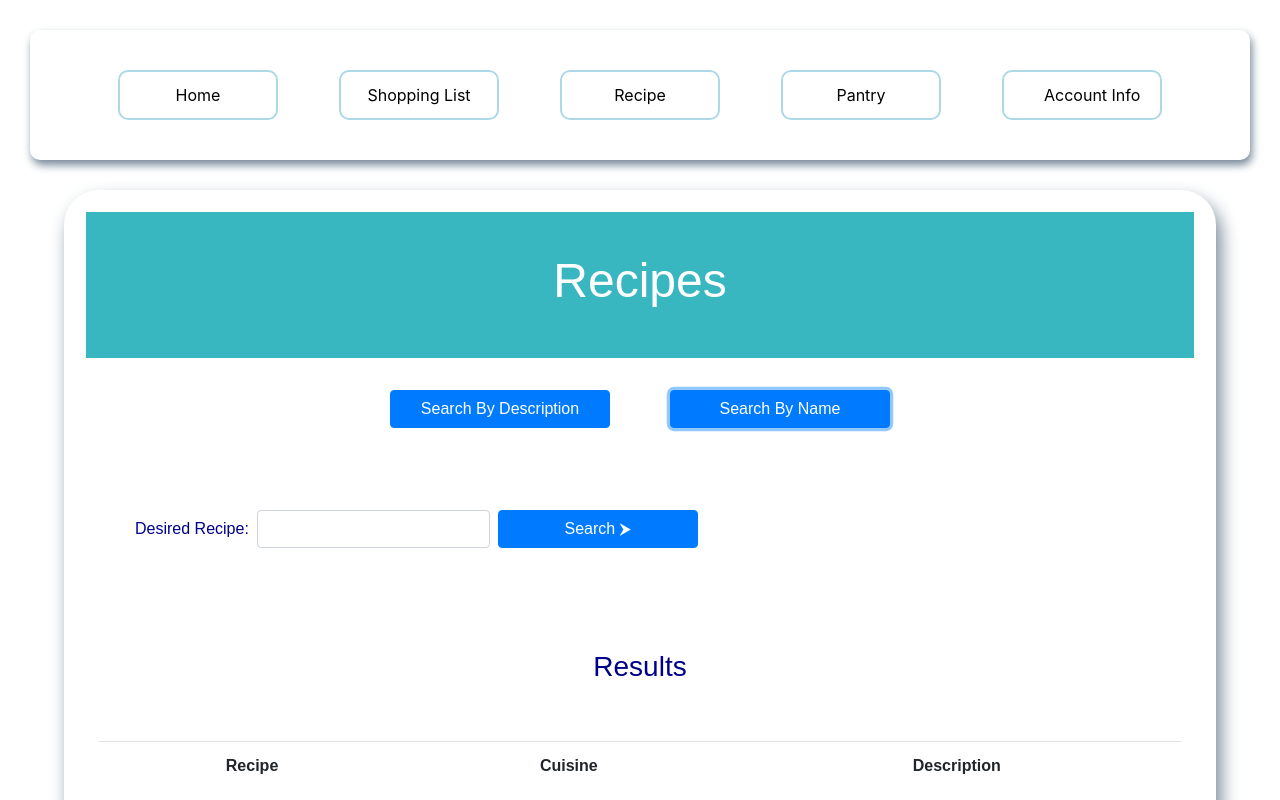
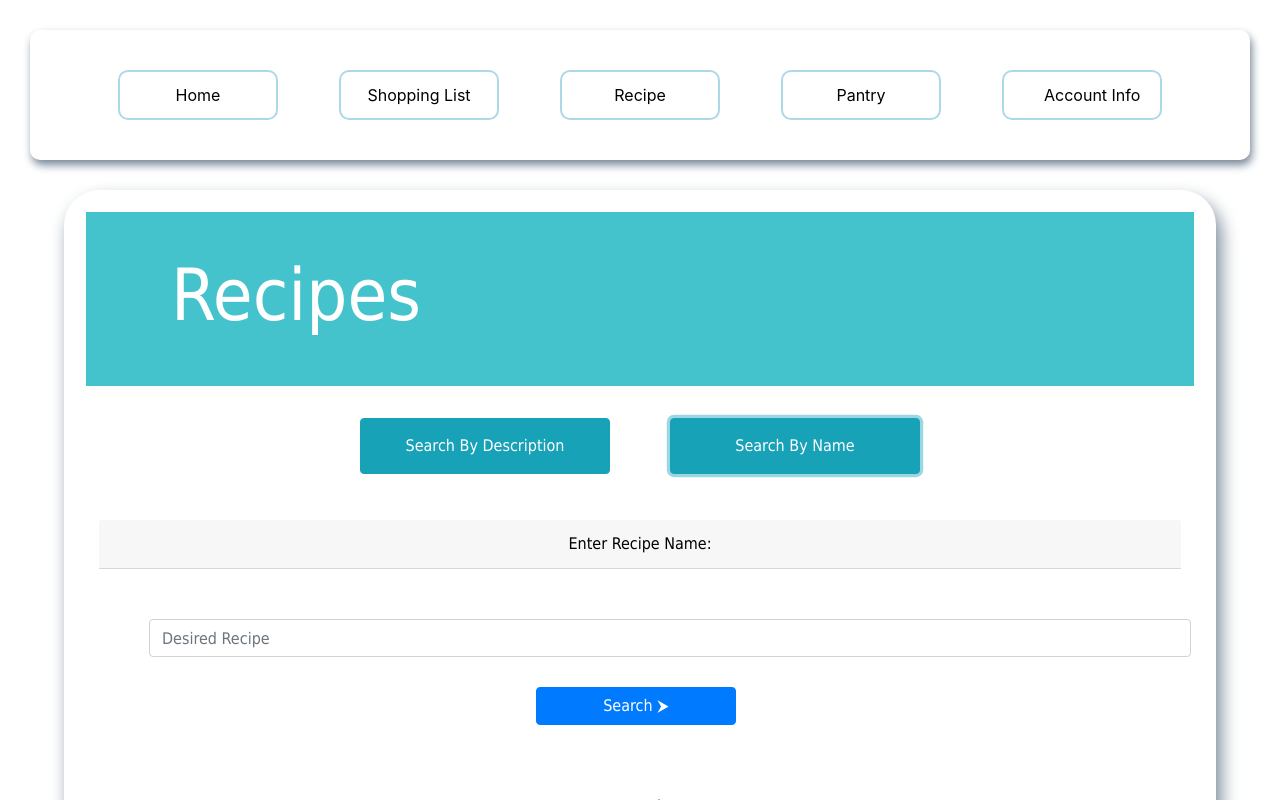
Before and after one commit to WilRBonilla/SLG, an Angular app in the folder SLG-NG/: page /recipe in a window 1280 px wide. Both pictures are taken after a click on the button "Search By Name". Shown: the top 800 px of the page. Built offline with nearby package versions, Linux system fonts and the light colour scheme.

Commit message:
Recipe- replaced table with cards

```diff
--- a/SLG-NG/src/app/components/recipe/recipe.component.css
+++ b/SLG-NG/src/app/components/recipe/recipe.component.css
@@ -12,8 +12,8 @@ body {
     padding: 20px;
     width: 90%;
     height: fit-content;
-    font-family: sans-serif;
-    color: darkblue;
+    font-family: Tahoma, Geneva, sans-serif;
+    color: black;
     border-radius: 35px;
     text-align: center;
     margin: auto;
--- a/SLG-NG/src/app/components/recipe/recipe.component.html
+++ b/SLG-NG/src/app/components/recipe/recipe.component.html
@@ -1,67 +1,54 @@
+
 <div class="div">
   <div class=container-fluid
-  style="color:white; border: 2px solid; background-color:  #39b7c0">
-  <h1 style="font-size:48px;font-style:bold; padding: 40px 70px">Recipes</h1>
+  style=" text-align:left; color:white; border: 2px solid; background-color:  #45c3cc">
+  <h1 style="font-size:72px;font-style:bold; padding: 40px 70px">Recipes</h1>
   </div>
 
 
   <div class="container" id="myGroup">
     <p>
-        <a class="btn btn-primary" data-toggle="collapse" href="#collapser" role="button" aria-expanded="false" aria-controls="collapseExample" style="margin:30px; width:220px">
+        <a class="btn btn-info" data-toggle="collapse" href="#collapser" role="button" aria-expanded="false" aria-controls="collapseExample" style="margin:30px; padding:15px 40px; width:250px">
             Search By Description
         </a>
-        <button class="btn btn-primary" type="button" data-toggle="collapse" data-target="#collapseExample2" aria-expanded="false" aria-controls="collapseExample2" style="margin:30px; width:220px">
+        <button class="btn btn-info" type="button"  data-toggle="collapse" data-target="#collapseExample2" aria-expanded="false" aria-controls="collapseExample2" style="margin:30px; padding:15px 40px; width:250px">
             Search By Name
         </button>
     </p>
 
     <div class="collapse" id="collapser" data-parent="#myGroup" text-center>
-     <div class="card-body">
-              <div class="container-fluid mb-3">
-            <div class="row">
-              <div class="row mb-3 mt-3 ml-3">
-                <div id="search">
-                <form class="form-inline">
-                  <label class="form-control-label mr-2" for="recipecuisine">Enter Description:</label>
-                    <input class="form-control mr-2" [(ngModel)]="cuisine" name="cuis" type = "text" id="recipecuisine" placeholder="eg. Spicy, Italian">
-                    <button class="btn btn-primary mr-2" (click)="recipeResults()" id="searchCuisine" type="submit" style="width:200px">Search ⮞</button>
-                </form>
-            </div></div>
-            </div></div>
-            </div></div>
+     <div class="card-header">
+          Enter Description:
+        </div>
+        <div class="card-body">
+          <input class="form-control mr-2" [(ngModel)]="cuisine" name="cuis" type = "text" id="recipecuisine" placeholder="eg. Spicy, Italian"  style="margin:30px">
+          <button class="btn btn-primary mr-2" (click)="recipeResults()" id="searchCuisine" type="submit" style="width:200px">Search ⮞</button>
+        </div>
+      </div>
     <div class="collapse" id="collapseExample2" data-parent="#myGroup">
+      <div class="card-header">
+        Enter Recipe Name:
+      </div>
       <div class="card-body">
-        <div class="container-fluid mb-3">
-      <div class="row">
-        <div class="row mb-3 mt-3 ml-3">
-          <div id="search">
-          <form class="form-inline">
-            <label class="form-control-label mr-2" for="recipename">Desired Recipe:</label>
-              <input class="form-control mr-2" [(ngModel)]="name" name="searchname" type = "text" id="recipename" >
-              <button class="btn btn-primary mr-2" (click)="nameResults()" id="searchName" type="submit" style="width:200px">Search ⮞</button>
-          </form>
-      </div></div>
-      </div></div>
-      </div></div>
+            <input class="form-control mr-2" [(ngModel)]="name" name="searchname" type = "text" id="recipename" placeholder="Desired Recipe" style="margin:30px">
+            <button class="btn btn-primary mr-2" (click)="nameResults()" id="searchName" type="submit" style="width:200px">Search ⮞</button>
+
+    </div></div>
     </div>
+    <h3>Results</h3>
+    <div class="card-deck" >
+      <div class="card" *ngFor="let r of resultList">
+        <div class="card-header">
+          {{ r.title }}
+        </div>
+        <div class="card-body">
+          <p class="card-text">{{ r.cuisine }}</p>
+          <p class="card-text"><small class="text-muted">#{{ r.tag1 }}  &nbsp;&nbsp;  #{{ r.tag2 }}</small></p>
+        </div>
+      </div>
+    </div><br>
 
-      <h3>Results</h3>
-     <div class="container-fluid">
-          <table class="table table-striped table-hover">
-        <tr>
-          <th>Recipe</th>
-          <th>Cuisine</th>
-          <th>Description</th>
-        </tr>
-        <tbody id="RecipeResults">
-          <tr *ngFor="let r of resultList">
-            <td>{{ r.title }}</td>
-            <td>{{ r.cuisine }}</td>
-            <td>#{{ r.tag1 }}  &nbsp;&nbsp;  #{{ r.tag2 }}</td>
 
-          </tr>
-        </tbody>
-          </table><br>
        <h3>My Selections</h3>
           <div class="container-fluid">
           <table class="table table-striped table-hover">
@@ -75,4 +62,4 @@
                  </tbody>
              </table><br>
              <button class="btn btn-primary mr-2" id="addList" type="submit" style="width:200px">Add all to Shopping List</button>
-            </div></div></div>
+            </div></div>
```
